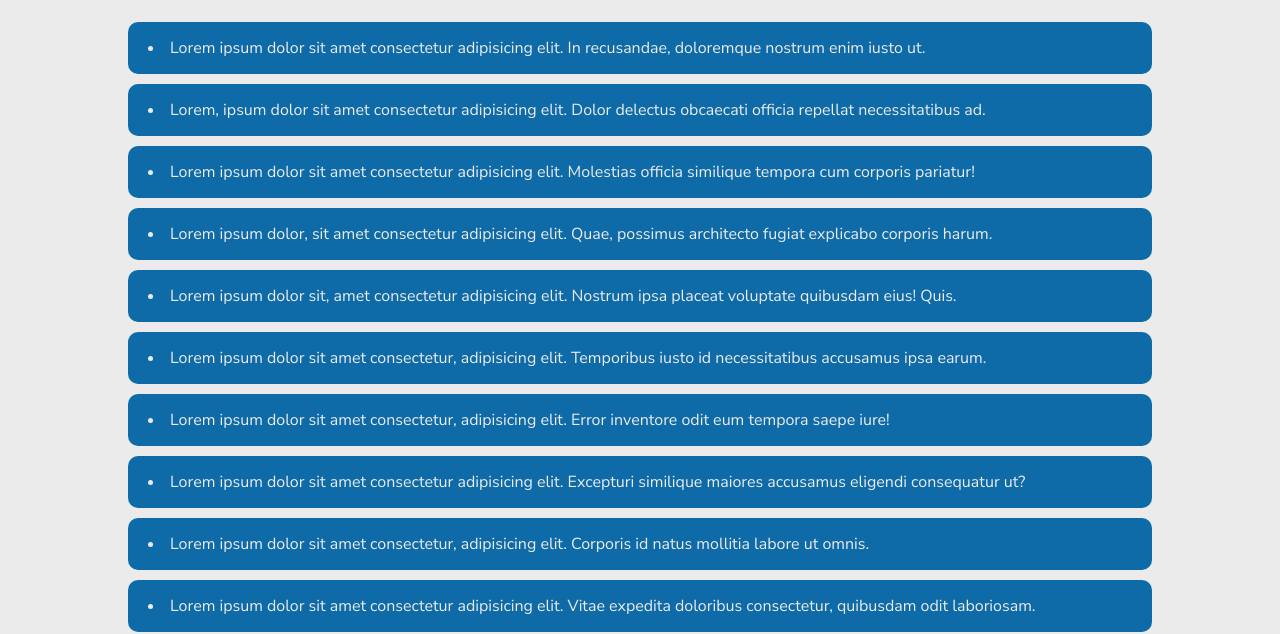
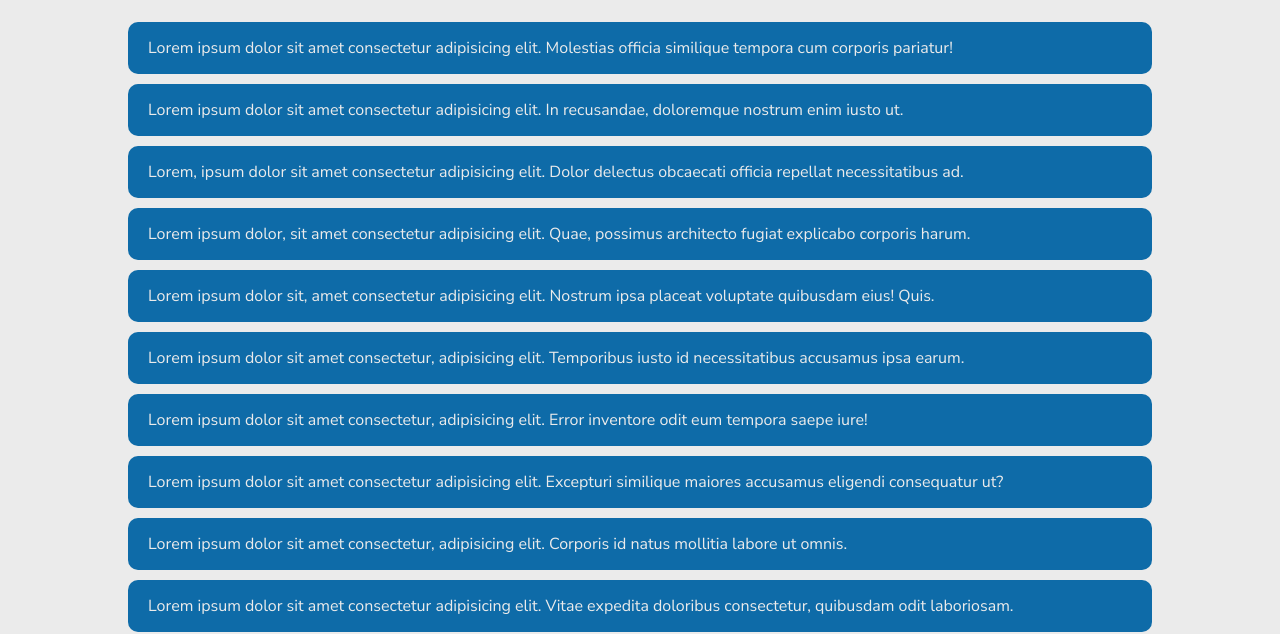
Before and after one commit to LucaJoos757/EindopdrachtWeb1, a plain HTML site: page Reistips.html in a window 1280 px wide. Shown: the part 170-804 px from the top of the page. Drawn offline with Linux system fonts and the light colour scheme; a web font is replaced by a local one.

Commit message:
laaste update

```diff
--- a/Reistips.html
+++ b/Reistips.html
@@ -31,9 +31,10 @@
 
                 <h1 class="titel">Handige reistips</h1>
                 <div class="tips">
+                    <ul>
+                        <li>Lorem ipsum dolor sit amet consectetur adipisicing elit. Molestias officia similique tempora cum corporis pariatur!</li>
                         <li>Lorem ipsum dolor sit amet consectetur adipisicing elit. In recusandae, doloremque nostrum enim iusto ut.</li>
                         <li>Lorem, ipsum dolor sit amet consectetur adipisicing elit. Dolor delectus obcaecati officia repellat necessitatibus ad.</li>
-                    <li>Lorem ipsum dolor sit amet consectetur adipisicing elit. Molestias officia similique tempora cum corporis pariatur!</li>
                         <li>Lorem ipsum dolor, sit amet consectetur adipisicing elit. Quae, possimus architecto fugiat explicabo corporis harum.</li>
                         <li>Lorem ipsum dolor sit, amet consectetur adipisicing elit. Nostrum ipsa placeat voluptate quibusdam eius! Quis.</li>
                         <li>Lorem ipsum dolor sit amet consectetur, adipisicing elit. Temporibus iusto id necessitatibus accusamus ipsa earum.</li>
@@ -41,10 +42,9 @@
                         <li>Lorem ipsum dolor sit amet consectetur adipisicing elit. Excepturi similique maiores accusamus eligendi consequatur ut?</li>
                         <li>Lorem ipsum dolor sit amet consectetur, adipisicing elit. Corporis id natus mollitia labore ut omnis.</li>
                         <li>Lorem ipsum dolor sit amet consectetur adipisicing elit. Vitae expedita doloribus consectetur, quibusdam odit laboriosam.</li>
+                    </ul>
                 </div>
-
             </div>
-
 
         </main>
 
--- a/scss/reistips.scss
+++ b/scss/reistips.scss
@@ -9,6 +9,7 @@
     border-radius: 1rem;
     color: color(text-secundary);
     transition: background 1s ease, color 1s ease;
+    list-style: none;
 
 
     &:hover{
```
Also changed, not shown: css/reistips.css, 1 other file. Lines whose indentation alone changed are shown as unchanged.
